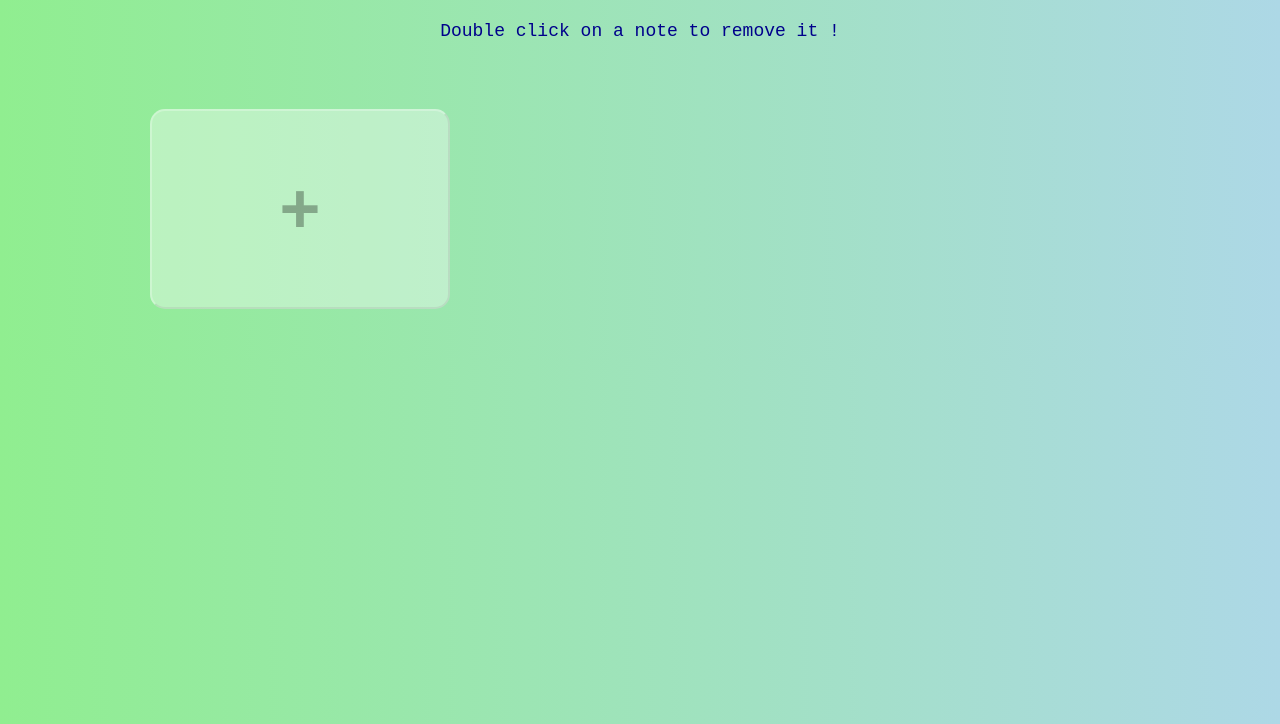
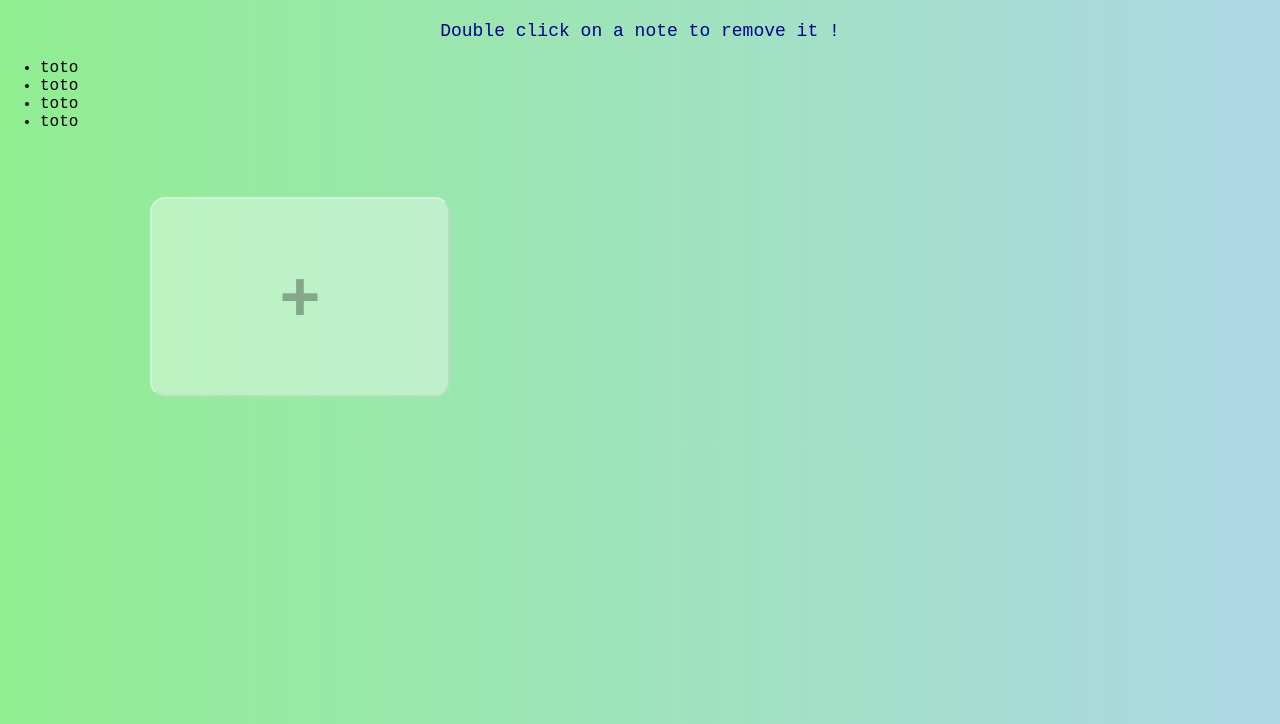
Before and after one commit to kpromesse21/note-app, a plain HTML site: page index.html in a window 1280 px wide. Shown: the part 76-800 px from the top of the page. Drawn offline with Linux system fonts and the light colour scheme.

Commit message:
ajout de la side bare

```diff
--- a/index.html
+++ b/index.html
@@ -15,6 +15,14 @@
     <p class="info-text">
         Double click on a note to remove it !
     </p>
+    <div class="side_bare">
+        <ul>
+            <li>toto</li>
+            <li>toto</li>
+            <li>toto</li>
+            <li>toto</li>
+        </ul>
+    </div>
     <div class="app" id="app">
         <!-- <textarea id="" cols="30" rows="10" class="note" placeholder="empty note"></textarea> -->
        <button class="btn" id="btn">+</button>
```
